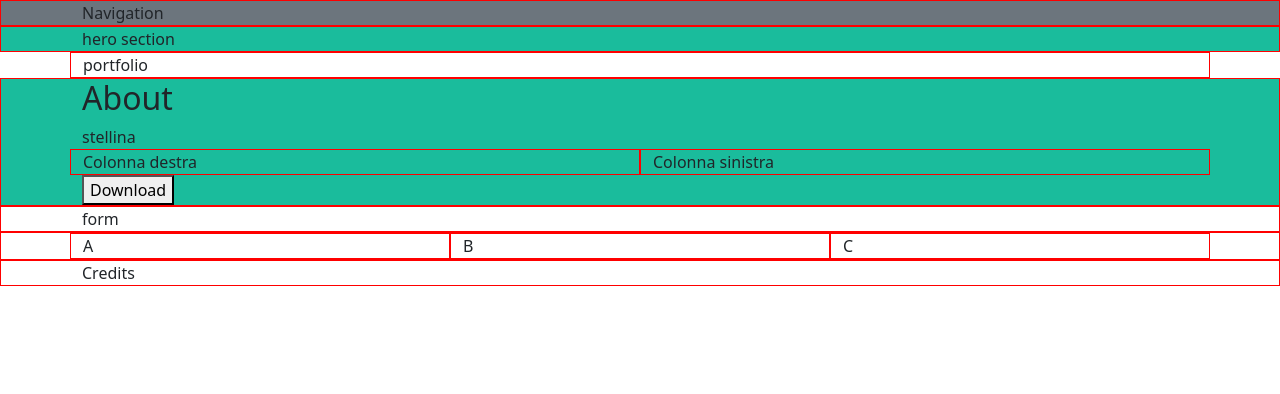
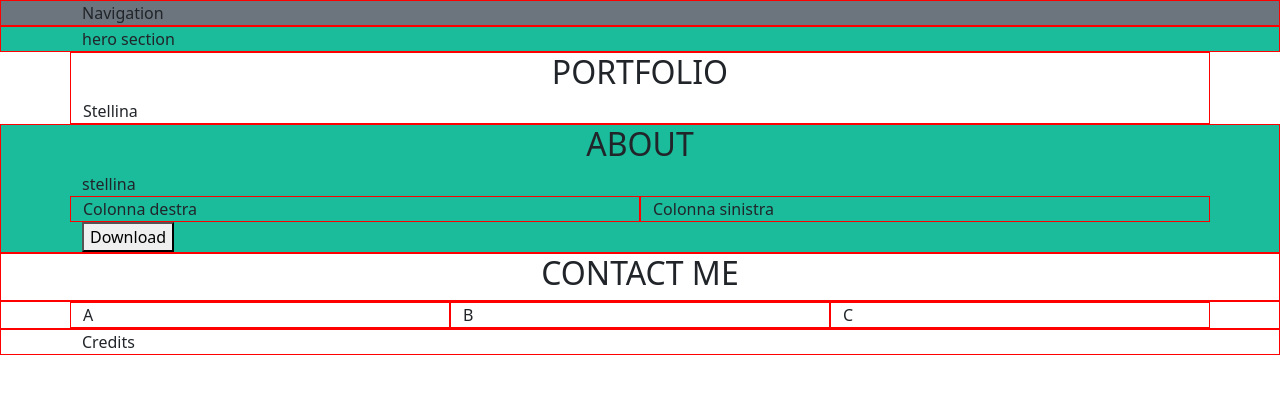
Before and after one commit to DavideBernasconi13/html-css-bootstrap-freelancer, a plain HTML site: page index.html in a window 1280 px wide. Drawn offline with nearby package versions, Linux system fonts and the light colour scheme.

Commit message:
discover class bootstrap

```diff
--- a/index.html
+++ b/index.html
@@ -26,22 +26,23 @@
             </div>
         </section>
         <section id="portfolio" class="container debug">
-            portfolio
+            <h2 class="text-center text-uppercase">Portfolio</h2>
+            <div>Stellina</div>
         </section>
         <section id="about" class="even debug">
             <div class="container">
-                <h2>About</h2>
+                <h2 class="text-center text-uppercase">About</h2>
                 <div>stellina</div>
                 <div class="row">
-                    <div class="col-sm-12 col-md-6 debug">Colonna destra</div>
-                    <div class="col-sm-12 col-md-6 debug">Colonna sinistra</div>
+                    <div class="col-md-12 col-lg-6 debug">Colonna destra</div>
+                    <div class="col-md-12 col-lg-6 debug">Colonna sinistra</div>
                 </div>
                 <button>Download</button>
             </div>
         </section>
         <section id="contact" class="debug">
             <div class="container">
-                form
+                <h2 class="text-center text-uppercase">Contact me</h2>
             </div>
         </section>
     </main>
```
